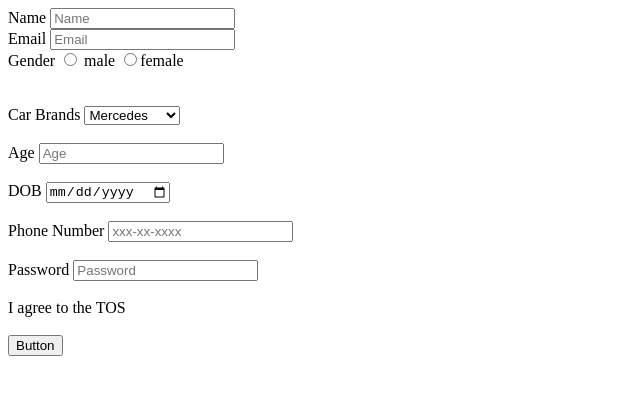
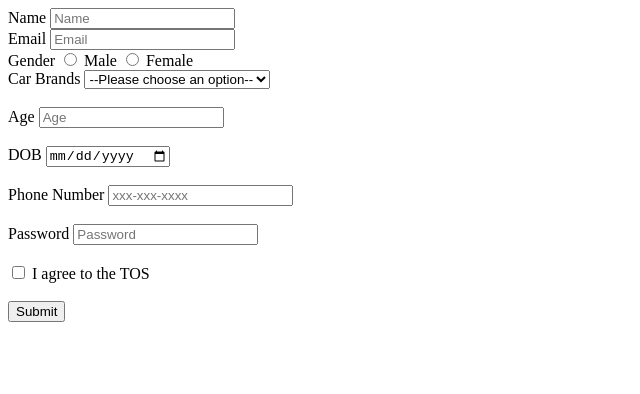
Before and after one commit to acciojob/signup-form-car-priyamdodiya, a website: page main.html in a window 1280 px wide. Shown: the whole page, without its empty margins (0-640 px from the left). Drawn offline with Linux system fonts and the light colour scheme.

Commit message:
created a submission

```diff
--- a/main.html
+++ b/main.html
@@ -1,57 +1,57 @@
 <!DOCTYPE html>
-
 <html>
-
 <head>
     <link rel="stylesheet" href="styles.css">
 </head>
-
 <body>
-	<!-- the entire body must be written by student -->
     <form>
+        <!-- Name -->
         <label for="name">Name</label>
         <input type="text" required id="name" placeholder="Name"><br>
 
+        <!-- Email -->
         <label for="email">Email</label>
         <input type="email" required id="email" placeholder="Email"><br>
 
-		<label for="gender">Gender</label>
-		<input type=radio id="gender_m" name="gender" value="gender_m" required>
-		<label for="radio">male</label>
-		<input type=radio id="gender_f" name="gender" value="gender_mf required>
-		<label for="radio">female</label><br>
-<br></br>
-		<label>Car Brands</label>
-		<select type="select" id="car" required>--Please choose an option--
-			<option id="car">Mercedes</option>
-			<option>Prosche</option>
-			<option>Lambourgini</option>
-		</select><br>
-		<br>
-		<label>Age</label>
-			<input type="number" required id="age" placeholder="Age" />
-		<br><br>
-		<label>DOB</label>
-		<input type="date" required id="dob">
-		<br><br>
-		<label>Phone Number</label>
-		<input type="tel" id="tel" placeholder="xxx-xx-xxxx"/>
-		<br>
-		<br>
-		<label>Password</label>
-		<input type="password" required id="password" placeholder="Password" />
+        <!-- Gender -->
+        <label for="gender_m">Gender</label>
+        <input type="radio" id="gender_m" name="gender" value="male" required>
+        <label for="gender_m">Male</label>
+        <input type="radio" id="gender_f" name="gender" value="female" required>
+        <label for="gender_f">Female</label><br>
 
-		<br>
-		<br>
+        <!-- Car Brands -->
+        <label for="car">Car Brands</label>
+        <select id="car" required>
+            <option value="" disabled selected>--Please choose an option--</option>
+            <option value="mercedes">Mercedes</option>
+            <option value="porsche">Porsche</option>
+            <option value="lamborghini">Lamborghini</option>
+        </select><br><br>
 
-		<label>I agree to the TOS</label>
-		<br><br>
-		<button type="submit" name="submit"> Button</button>
+        <!-- Age -->
+        <label for="age">Age</label>
+        <input type="number" required id="age" placeholder="Age"><br><br>
 
+        <!-- DOB -->
+        <label for="dob">DOB</label>
+        <input type="date" required id="dob"><br><br>
+
+        <!-- Phone Number -->
+        <label for="tel">Phone Number</label>
+        <input type="tel" id="tel" placeholder="xxx-xxx-xxxx" required><br><br>
+
+        <!-- Password -->
+        <label for="password">Password</label>
+        <input type="password" required id="password" placeholder="Password"><br><br>
+
+        <!-- Terms of Service -->
+        <input type="checkbox" id="tos" required>
+        <label for="tos">I agree to the TOS</label><br><br>
+
+        <!-- Submit Button -->
+        <button type="submit" name="submit">Submit</button>
     </form>
-    <script type="text/javascript" src="./script.js">
-</script>
-
+    <script type="text/javascript" src="./script.js"></script>
 </body>
-
 </html>
```
Lines whose indentation alone changed are shown as unchanged.
